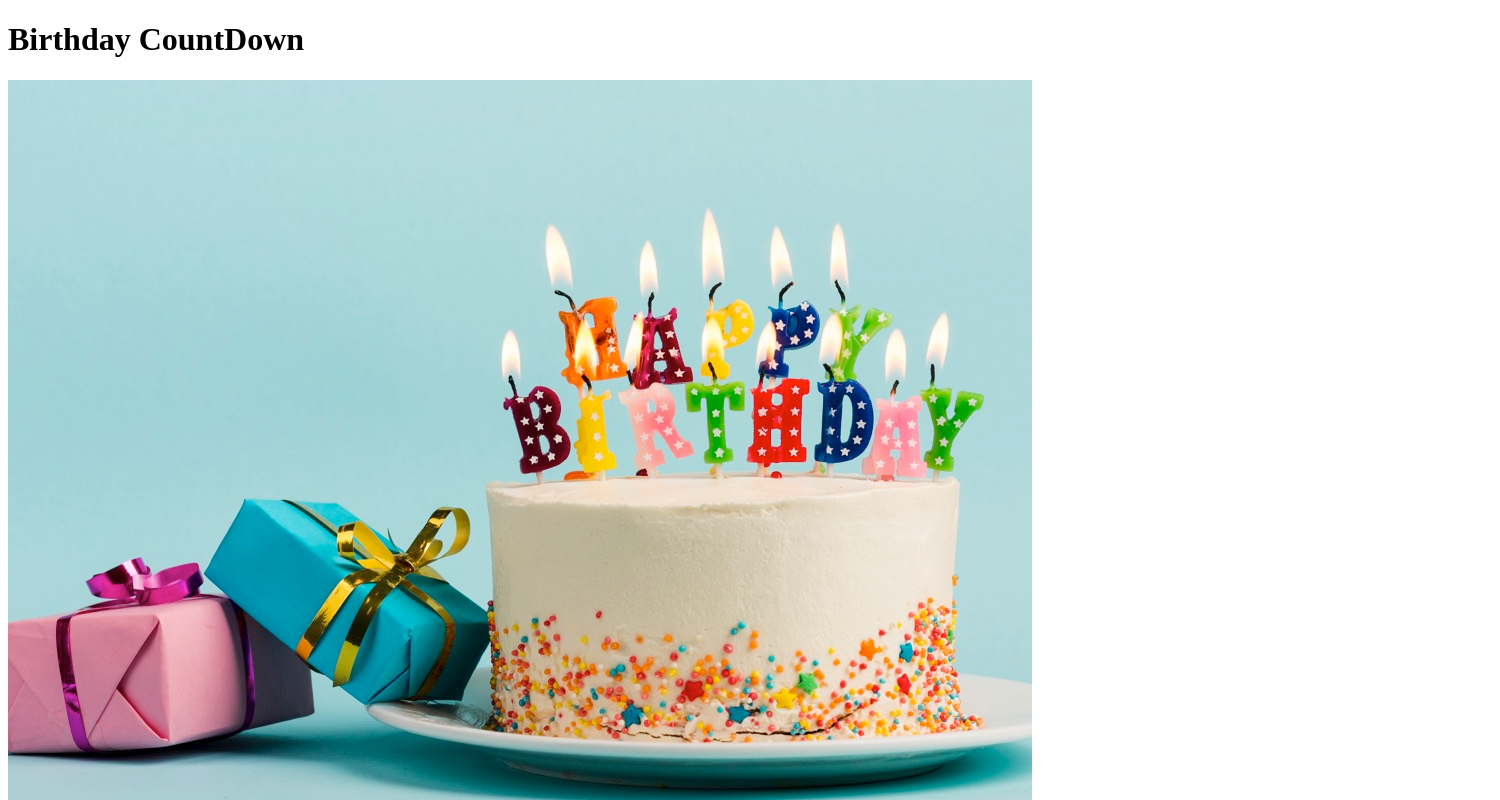
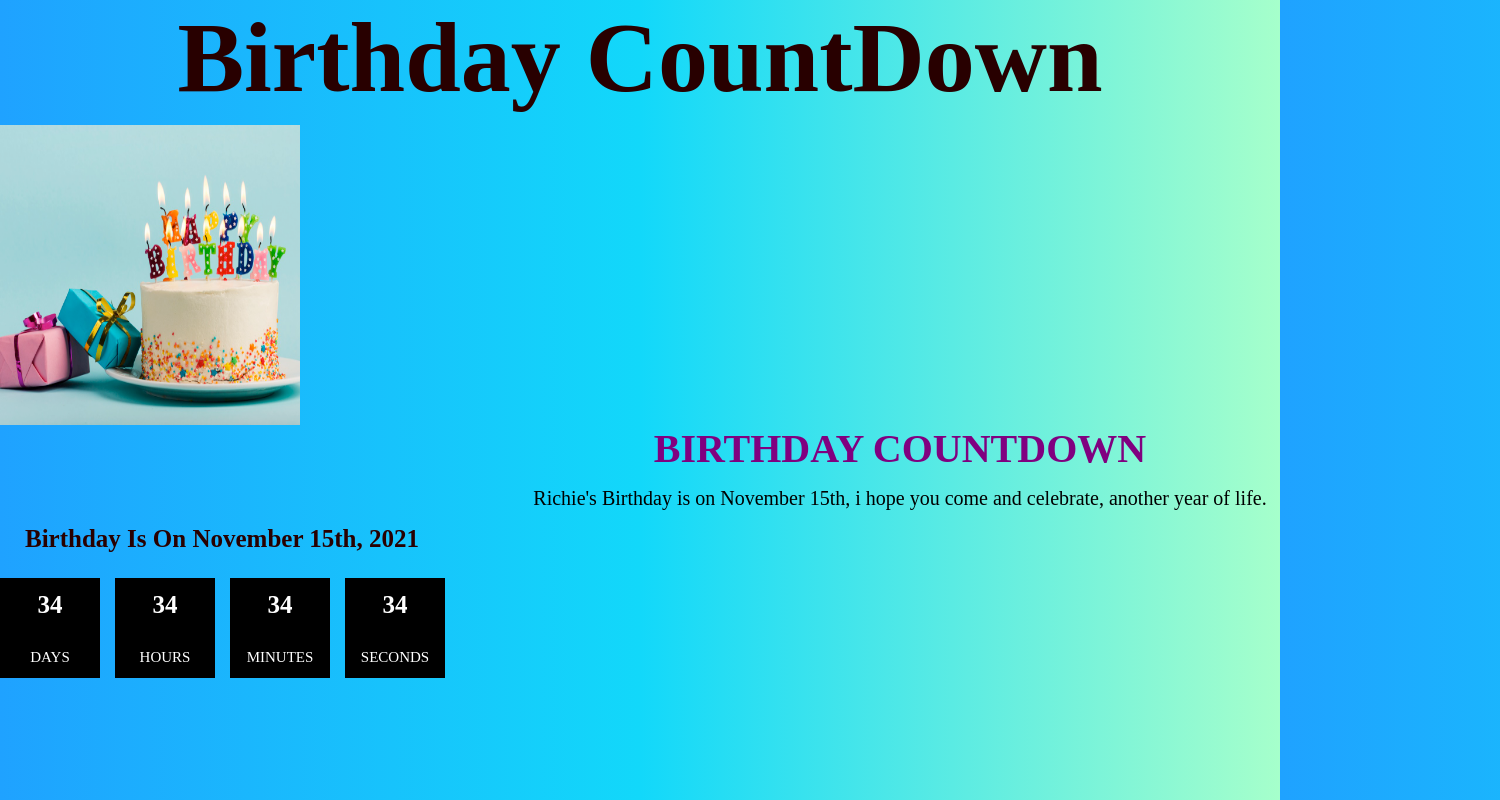
Before and after one commit to Richie1136/BirthdayCountDown, a plain HTML site: page index.html in a window 1280 px wide. Shown: the top 800 px of the page, 1500 px wide, since content can reach past the window. Drawn offline with Linux system fonts and the light colour scheme.

Commit message:
Working on the css

```diff
--- a/index.html
+++ b/index.html
@@ -10,11 +10,11 @@
 </head>
 <body>
   <h1>Birthday CountDown</h1>
-  <section class="section">
+  <section class="section-birthday">
     <article class="birthday-img">
       <img src="./birthday-cake.jpg" alt="birthday">
     </article>
-    <section class="birthday-info">
+    <div class="birthday-info">
       <h3>Birthday Countdown</h3>
       <p>Richie's Birthday is on November 15th, i hope you come and celebrate, another
         year of life.
@@ -22,7 +22,7 @@
       <h4 class="birthday">
         Birthday is on November 15th, 2021
       </h4>
-      <div class="birthday-countdown">
+      <div class="countdown">
         <div class="countdown-format">
           <div>
             <h4 class="days">34</h4>
@@ -48,7 +48,7 @@
           </div>
         </div>
       </div>
-    </section>
+    </div>
   </section>
   <script src="app.js"></script>
 </body>
--- a/styles.css
+++ b/styles.css
@@ -0,0 +1,357 @@
+/* *,
+::after,
+::before {
+  margin: 0;
+  padding: 0;
+  box-sizing: border-box;
+}
+
+body {
+  background: linear-gradient(to right, #1fa2ff, #12d8fa, #a6ffcb);
+  color: rgb(40, 0, 0);
+}
+
+ul {
+  list-style-type: none;
+}
+
+a {
+  text-decoration: none;
+}
+
+img {
+  display: block;
+  height: 300px;
+  width: 300px;
+  margin-right: 0;
+  margin-left: 0;
+}
+
+h1 {
+  font-family: Arial, Helvetica, sans-serif;
+  font-size: 40px;
+}
+
+h2 {
+  font-family: Arial, Helvetica, sans-serif;
+  font-size: 30px;
+}
+
+h3 {
+  font-family: Arial, Helvetica, sans-serif;
+  font-size: 20px;
+}
+
+h4 {
+  font-family: Arial, Helvetica, sans-serif;
+  font-size: 18px;
+}
+
+p {
+  font-size: 18px;
+}
+
+@media screen and (min-width: 800px) {
+  h1 {
+    font-size: 4rem;
+  }
+  h2 {
+    font-size: 2.5rem;
+  }
+  h3 {
+    font-size: 1.75rem;
+  }
+  h4 {
+    font-size: 1.2rem;
+  }
+  body {
+    font-size: 1rem;
+  }
+  h1,
+  h2,
+  h3,
+  h4 {
+    line-height: 1;
+  }
+}
+
+.btn {
+  text-transform: capitalize;
+  background: transparent;
+  color: black;
+  padding: 5px;
+  display: block;
+  transition: ease 1s;
+  font-size: 15px;
+  border: 3px solid black;
+  cursor: pointer;
+  box-shadow: 0 1px 3px rgba(0, 0, 0, 0.5);
+  border-radius: 5px;
+}
+
+.btn:hover {
+  color: turquoise;
+  background: black;
+}
+
+.section {
+  padding: 3px;
+}
+
+.section-birthday {
+  width: 40px;
+  display: grid;
+  margin: 10px auto;
+}
+
+main {
+  display: grid;
+  place-items: center;
+  min-height: 12px;
+}
+
+.birthday-img {
+  margin-bottom: 10px;
+  margin-left: 0;
+  margin-right: 0;
+}
+
+.birthday-info h3 {
+  text-transform: uppercase;
+  width: 100%;
+  color: white;
+  margin-right: 0;
+  margin-left: 0;
+}
+.birthday-info p {
+  color: black;
+  margin-top: 20px;
+}
+
+.birthday h4:not(.expired) {
+  font-size: 2rem;
+  margin-bottom: 0.25rem;
+  letter-spacing: var(--spacing);
+}
+
+@media screen and (min-width: 992px) {
+  .section-birthday {
+    display: grid;
+    grid-template-columns: 1fr 1fr;
+    place-items: center;
+    gap: 5px;
+    width: 200px;
+  }
+  .birthday-img {
+    margin-bottom: 0;
+  }
+}
+.birthday-info p {
+  margin: 2rem 0;
+}
+.countdown {
+  display: flex;
+}
+.countdown-format {
+  background: grey;
+  color: white;
+  margin-right: 10px;
+  margin-top: 20px;
+  width: 300px;
+  height: 100px;
+  display: grid;
+  place-items: center;
+  text-align: center;
+}
+.countdown-format span {
+  display: block;
+  text-transform: uppercase;
+  letter-spacing: 2px;
+  font-size: 12px;
+}
+
+.birthday-countdown {
+  width: 900px;
+} */
+
+*,
+::after,
+::before {
+  margin: 0;
+  padding: 0;
+  box-sizing: border-box;
+}
+body {
+  background: linear-gradient(to right, #1fa2ff, #12d8fa, #a6ffcb);
+  color: rgb(40, 0, 0);
+}
+ul {
+  list-style-type: none;
+}
+a {
+  text-decoration: none;
+}
+img {
+  display: block;
+  height: 300px;
+  width: 300px;
+}
+
+h1,
+h2,
+h3,
+h4 {
+  text-transform: capitalize;
+  margin-bottom: 5px;
+}
+h1 {
+  font-size: 25px;
+}
+h2 {
+  font-size: 20px;
+}
+h3 {
+  font-size: 15px;
+}
+h4 {
+  font-size: 12px;
+}
+p {
+  margin-bottom: 5px;
+}
+@media screen and (min-width: 800px) {
+  h1 {
+    font-size: 100px;
+    text-align: center;
+  }
+  h2 {
+    font-size: 25px;
+  }
+  h3 {
+    font-size: 40px;
+  }
+  h4 {
+    font-size: 25px;
+    display: flex;
+    padding-bottom: 20px;
+  }
+  body {
+    font-size: 10px;
+  }
+}
+
+.btn {
+  text-transform: uppercase;
+  background: transparent;
+  color: black;
+  padding: 5px 10px;
+  display: inline-block;
+  transition: var(--transition);
+  font-size: 0.875rem;
+  border: 2px solid black;
+  cursor: pointer;
+  box-shadow: 0 1px 3px rgba(0, 0, 0, 0.2);
+  border-radius: 20%;
+}
+.btn:hover {
+  color: turquoise;
+  background: red;
+}
+.section {
+  padding: 20px 0;
+}
+
+.section-birthday {
+  width: 1500px;
+  margin: 10px auto;
+}
+
+main {
+  display: grid;
+  place-items: center;
+}
+.birthday-img {
+  margin-bottom: 10px;
+}
+.birthday-info h3 {
+  text-transform: uppercase;
+  color: purple;
+  margin-left: 300px;
+}
+.birthday-info p {
+  color: black;
+}
+.date {
+  color: black;
+  font-size: 0.85rem;
+}
+@media screen and (min-width: 992px) {
+  .section-center {
+    display: grid;
+    grid-template-columns: 1fr 1fr;
+    place-items: center;
+    gap: 10px;
+    width: 200px;
+  }
+  .birthday-img {
+    margin-bottom: 0;
+  }
+}
+.birthday-info p {
+  margin: 15px 0;
+  font-size: 20px;
+  margin-left: 300px;
+}
+.countdown {
+  display: flex;
+}
+.countdown-format {
+  background: black;
+  color: white;
+  margin-right: 15px;
+  width: 100px;
+  height: 100px;
+  display: grid;
+  place-items: center;
+  text-align: center;
+}
+.countdown-format span {
+  display: block;
+  text-transform: uppercase;
+  font-size: 15px;
+}
+.countdown h4:not(.expired) {
+  font-size: 25px;
+  margin-bottom: 10px;
+}
+
+h3 {
+  display: flex;
+  justify-content: center;
+}
+
+p {
+  display: flex;
+  justify-content: center;
+}
+
+.hours {
+  justify-content: center;
+}
+
+.days {
+  justify-content: center;
+}
+
+.minutes {
+  justify-content: center;
+}
+
+.seconds {
+  justify-content: center;
+}
+
+.birthday {
+  display: flex;
+  margin-left: 25px;
+}
```
